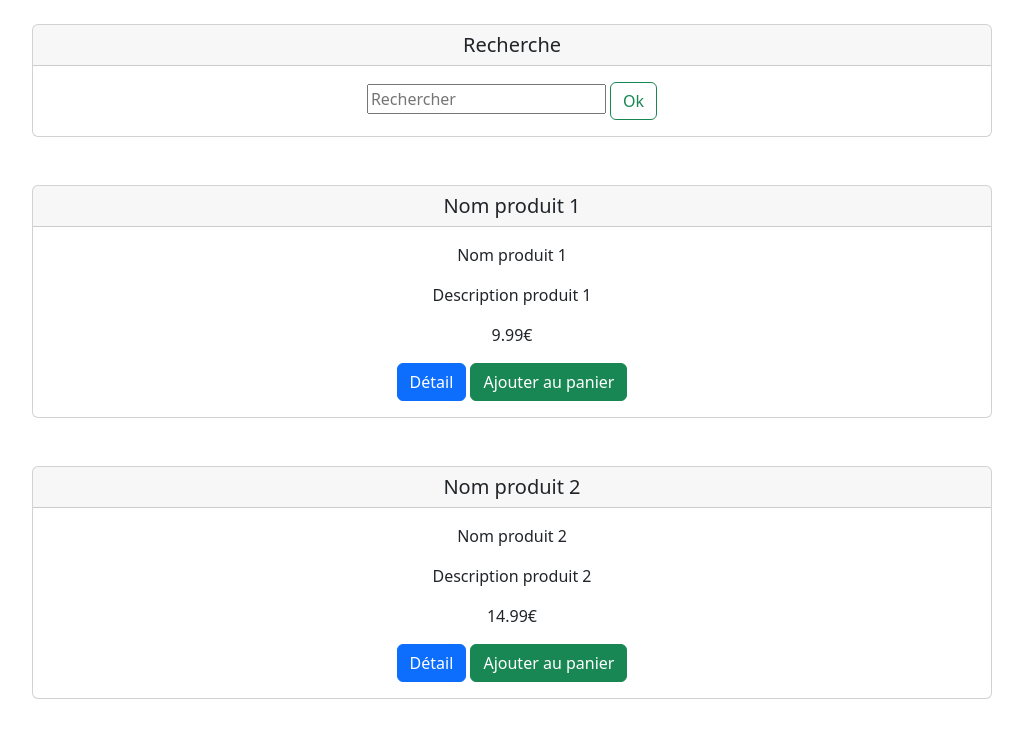
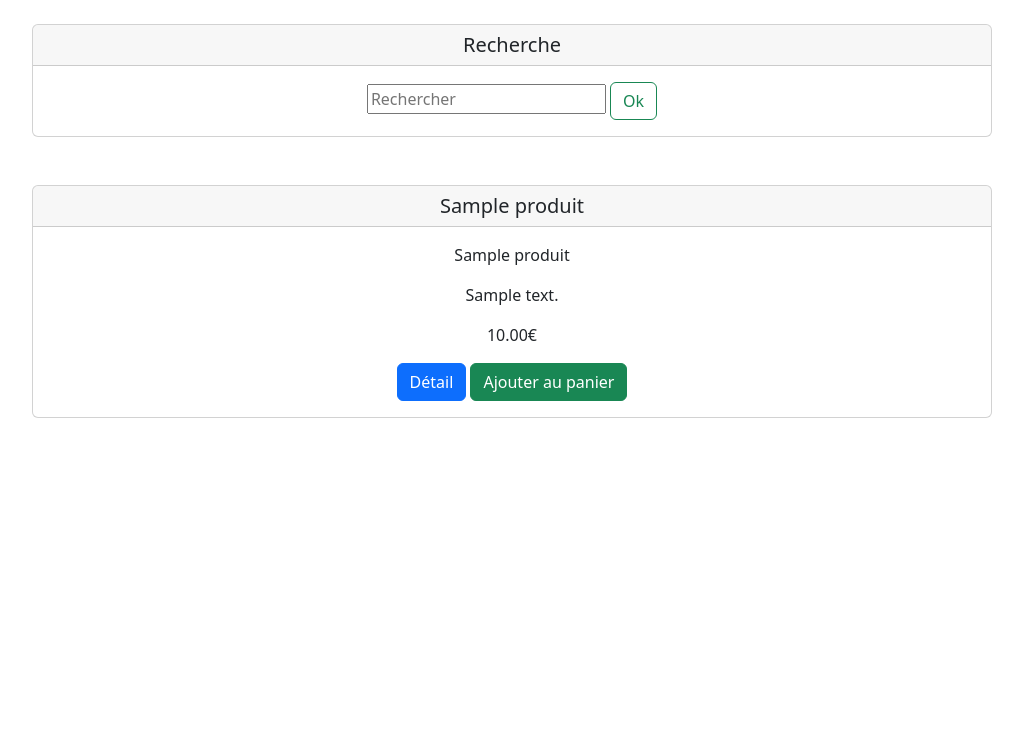
Before and after one commit to pierrebraem/PMU, a PHP site: page /parcourir in a window 1280 px wide. Shown: the part 56-800 px from the top of the page, without its empty margins (128-1151 px from the left). Run offline with PHP 8.4, Linux system fonts and the light colour scheme; tables that the repository leaves empty hold one stand-in row (values such as "Sample post").

Commit message:
FEAT: Affiche tous les produits dans la vue

```diff
--- /dev/null
+++ b/Models/produit.php
@@ -0,0 +1,10 @@
+<?php
+    require_once './classes/connexionBDD.php';
+
+    class Produit extends BDD{
+        /* Récupère tous les produits */
+        public function allProduits(){
+            return self::requete('SELECT * FROM produit');
+        }
+    }
+?>
--- a/Views/parcourir.php
+++ b/Views/parcourir.php
@@ -1,4 +1,9 @@
-<?php require 'src/header.php' ?>
+<?php
+    require_once 'src/header.php';
+    require_once './models/produit.php';
+    $produit = new Produit();
+    $tousProduits = $produit->allProduits();
+?>
 
 <div class="col d-flex justify-content-center">
     <div class="card w-75 text-center">
@@ -12,30 +17,19 @@
     </div>
 </div>
 
-<div class="col d-flex justify-content-center mt-5">
-    <div class="card w-75 text-center">
-        <h5 class="card-header">Nom produit 1</h5>
-        <div class="card-body">
-            <p>Nom produit 1</p>
-            <p>Description produit 1</p>
-            <p>9.99€</p>
-            <a class="btn btn-primary" href="produit?id=1">Détail</a>
-            <button class="btn btn-success">Ajouter au panier</button>
+<?php foreach($tousProduits as $unProduit): ?>
+    <div class="col d-flex justify-content-center mt-5">
+        <div class="card w-75 text-center">
+            <h5 class="card-header"><?php echo($unProduit['nom']) ?></h5>
+            <div class="card-body">
+                <p><?php echo($unProduit['nom']) ?></p>
+                <p><?php echo($unProduit['description']) ?></p>
+                <p><?php echo($unProduit['prix']) ?>€</p>
+                <a class="btn btn-primary" href="produit?id=<?php echo($unProduit['id']) ?>">Détail</a>
+                <button class="btn btn-success">Ajouter au panier</button>
+            </div>
         </div>
     </div>
-</div>
-
-<div class="col d-flex justify-content-center mt-5">
-    <div class="card w-75 text-center">
-        <h5 class="card-header">Nom produit 2</h5>
-        <div class="card-body">
-            <p>Nom produit 2</p>
-            <p>Description produit 2</p>
-            <p>14.99€</p>
-            <a class="btn btn-primary" href="produit?id=2">Détail</a>
-            <button class="btn btn-success">Ajouter au panier</button>
-        </div>
-    </div>
-</div>
+<?php endforeach ?>
 
 <?php require 'src/footer.php' ?>
```
